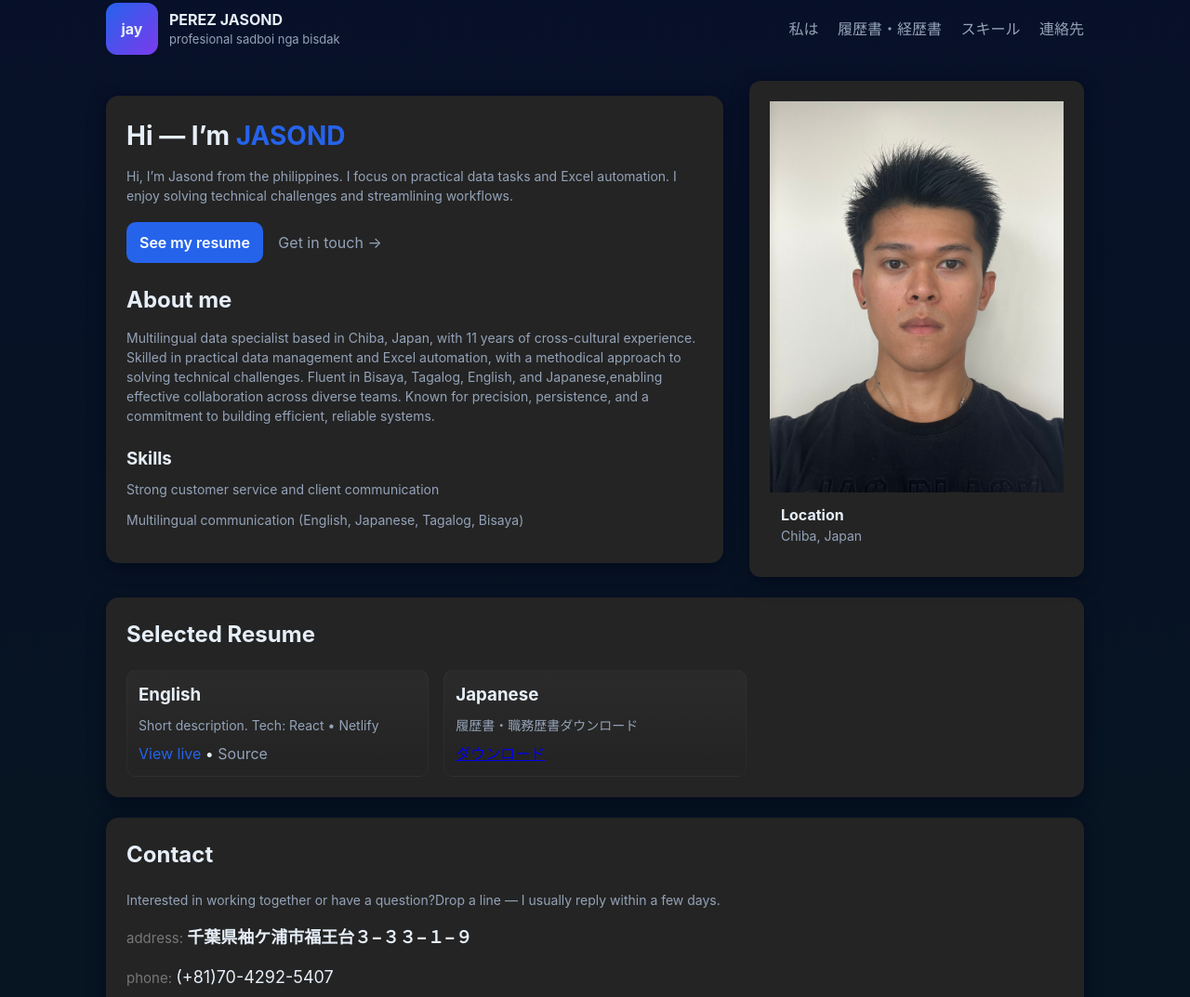
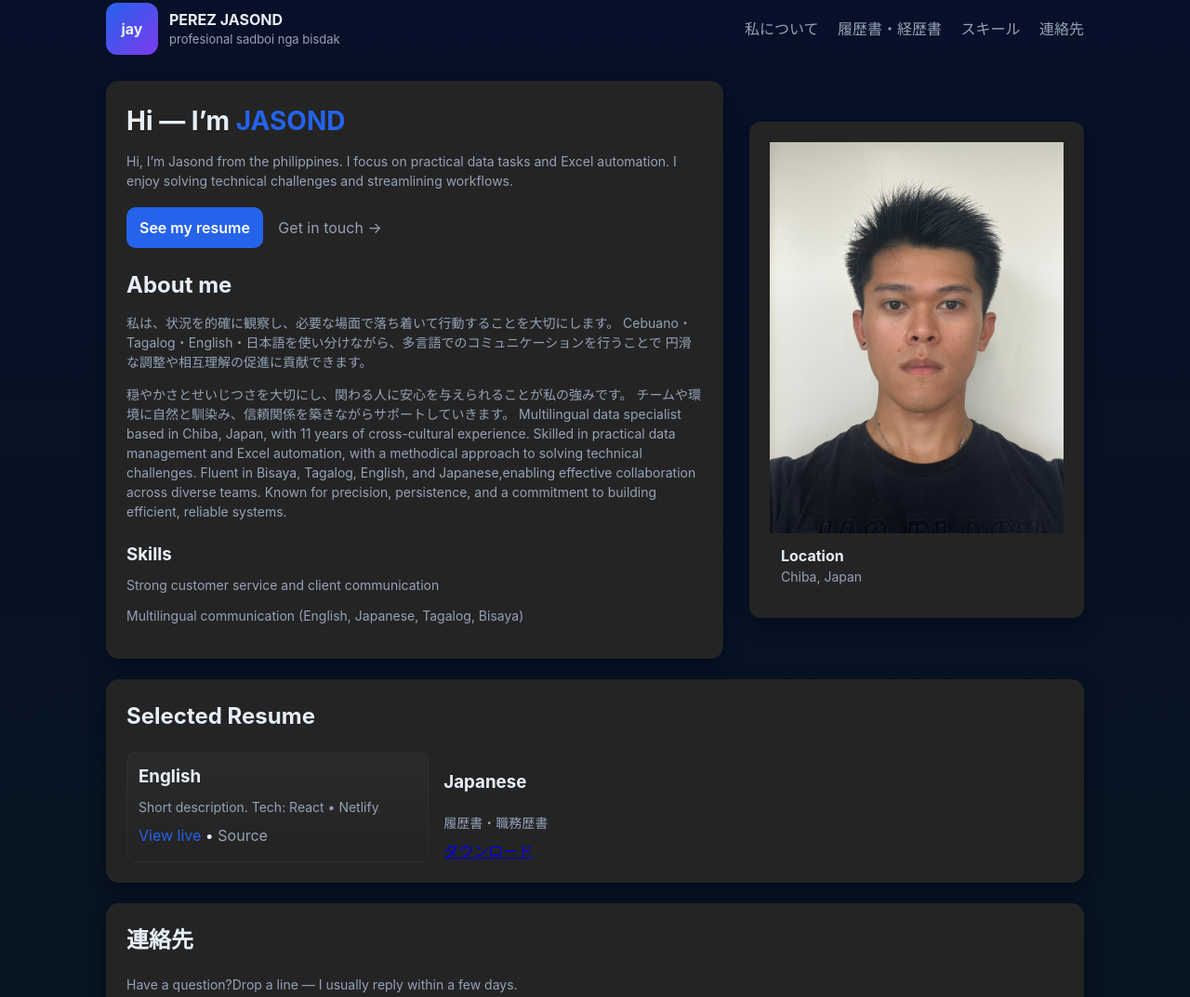
Before and after one commit to jasondp162/portfolio, a plain HTML site: page index.html in a window 1280 px wide. Shown: the part 53-1126 px from the top of the page at 93% size. Drawn offline with Linux system fonts and the light colour scheme.

Commit message:
Update index.html

```diff
--- a/index.html
+++ b/index.html
@@ -69,7 +69,7 @@
         </div>
       </div>
       <nav>
-        <a href="#私について">私は</a>
+        <a href="#私について">私について</a>
         <a href="#履歴書・経歴書">履歴書・経歴書</a>
         <a href="#スキール">スキール</a>
         <a href="#連絡先">連絡先</a>
@@ -78,7 +78,8 @@
 
     <main class="hero">
       <div class="intro card">
-        <h1>Hi — I’m <span style="color:var(--accent)">JASOND</span></h1>
+        <h1>Hi —
+			I’m <span style="color:var(--accent)">JASOND</span></h1>
         <p class="muted">Hi, I’m Jasond from the philippines. I focus on practical data tasks and Excel automation. I enjoy solving technical challenges and streamlining workflows.</p>
         <div class="cta">
           <a class="btn" href="#projects">See my resume</a>
@@ -87,11 +88,16 @@
 
         <div class="section" id="about">
           <h2 style="margin:0 0 8px 0">About me</h2>
-          <p class="muted">Multilingual data specialist based in Chiba, Japan, with 11 years of cross-cultural experience.
+          <p class="muted">私は、状況を的確に観察し、必要な場面で落ち着いて行動することを大切にします。
+			  Cebuano・Tagalog・English・日本語を使い分けながら、多言語でのコミュニケーションを行うことで
+			  円滑な調整や相互理解の促進に貢献できます。</p>
+		  <p class="muted">穏やかさとせいじつさを大切にし、関わる人に安心を与えられることが私の強みです。
+			  チームや環境に自然と馴染み、信頼関係を築きながらサポートしていきます。
+			  Multilingual data specialist based in Chiba, Japan, with 11 years of cross-cultural experience.
 			  Skilled in practical data management and Excel automation, with a methodical approach to solving technical challenges.
 			  Fluent in Bisaya, Tagalog, English, and Japanese,enabling effective collaboration across diverse teams.
 			  Known for precision, persistence, and a commitment to building efficient, reliable systems.
-        </p>
+        　</p>
         </div>
 
         <div class="section" id="skills">
@@ -121,9 +127,9 @@
           <div style="margin-top:8px"><a href="#" style="text-decoration:none;color:var(--accent)">View live</a> • <a href="#" style="text-decoration:none;color:var(--muted)">Source</a></div>
         </div>
 
-        <div class="project">
+        <div class="履歴書t">
           <h3>Japanese</h3>
-          <div class="muted">履歴書・職務歴書ダウンロード</div>
+          <div class="muted">履歴書・職務歴書</div>
           <div style="margin-top:8px"><a href="cv00.pdf" download="download-btn">ダウンロード<a/>
 
         </div>
@@ -131,9 +137,9 @@
 
     </section>
 
-    <section class="section card" id="contact">
-      <h2 style="margin-top:0">Contact</h2>
-      <p class="muted">Interested in working together or have a question?Drop a line — I usually reply within a few days.</p>
+    <section class="section card" id="連絡先t">
+      <h2 style="margin-top:0">連絡先</h2>
+      <p class="muted">Have a question?Drop a line — I usually reply within a few days.</p>
 
 		<p>
   <span style="font-size:15px; color:#777;">address: </span>
```
